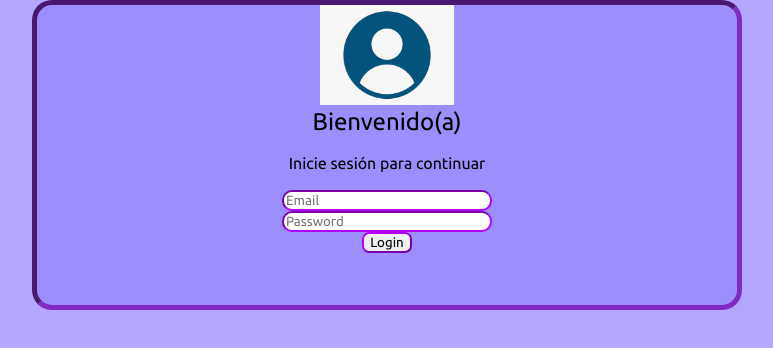
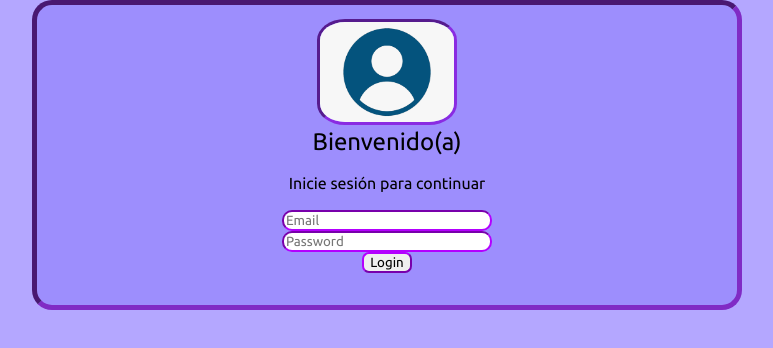
Before and after one commit to Deijux/login, a plain HTML site: page index.html in a window 1280 px wide. Shown: the whole page, without its empty margins (253-1026 px from the left). Drawn offline with Linux system fonts and the light colour scheme.

Commit message:
se edito el estilo de la etiqueta img

```diff
--- a/style.css
+++ b/style.css
@@ -31,3 +31,10 @@ button {
     border: 5%;
     border-color: rgb(179, 0, 255);
 }
+
+img {
+    margin-top: 2%;
+    border-radius: 20%;
+    border-color: blueviolet;
+    border-style: inset;
+}
```
